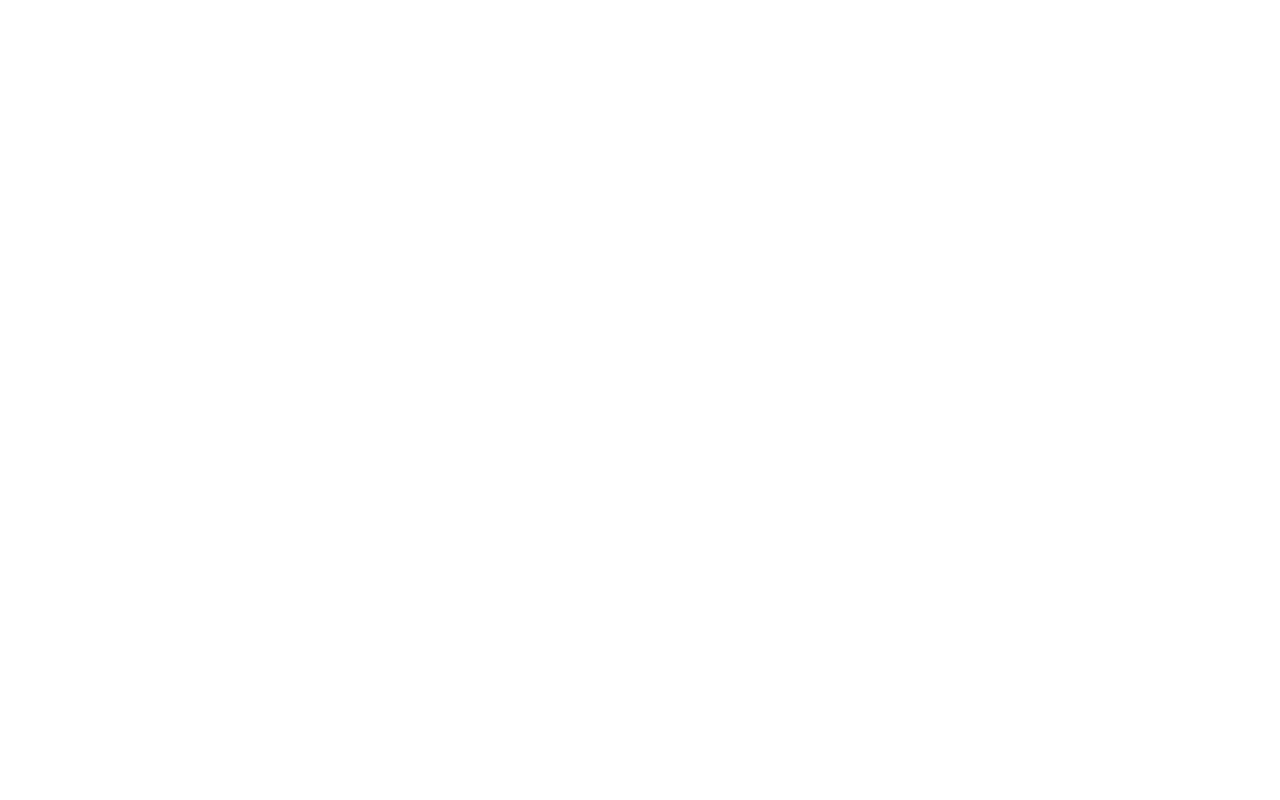
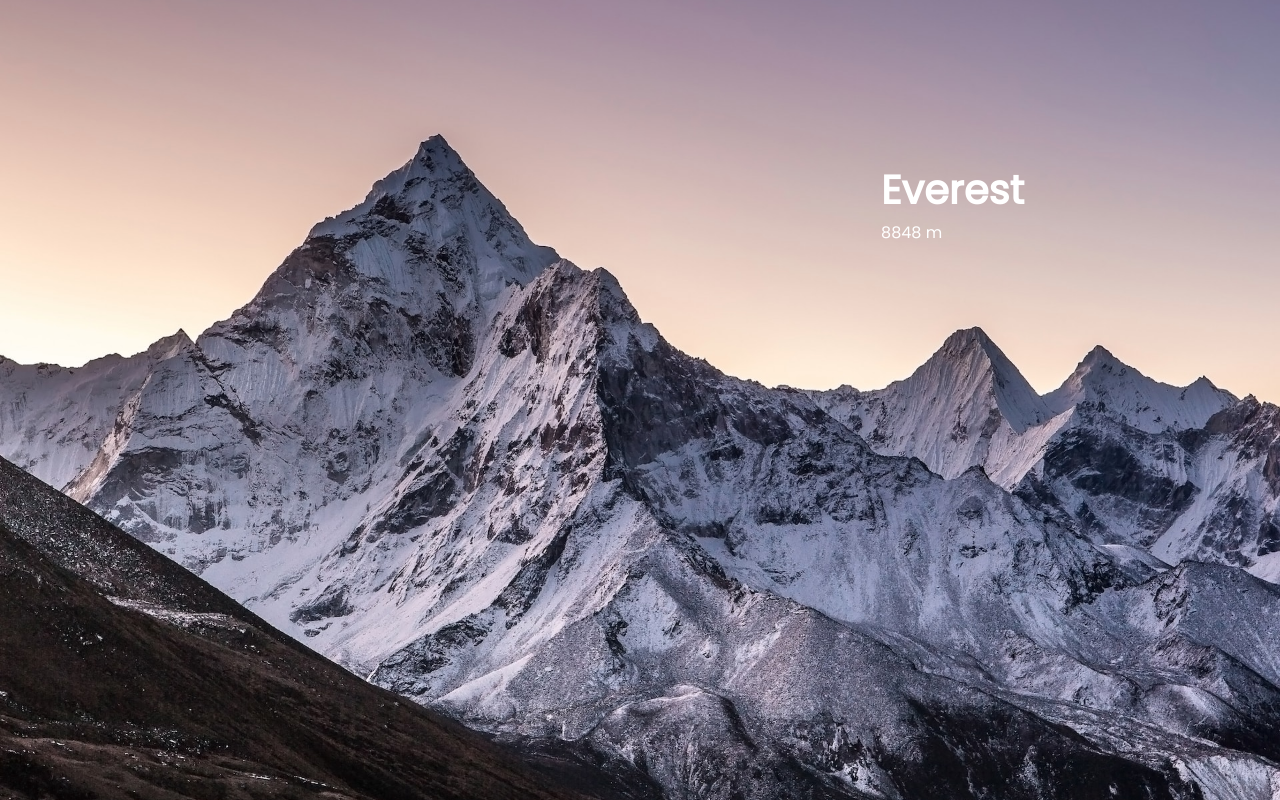
Before and after one commit to renehellmich/Position, a plain HTML site: page Position-Level-1_1/index.html in a window 1280 px wide. Drawn offline with Linux system fonts and the light colour scheme.

Commit message:
Aufgabe Position Level 1-1 erledigt

```diff
--- a/Position-Level-1_1/assets/css/style.css
+++ b/Position-Level-1_1/assets/css/style.css
@@ -0,0 +1,36 @@
+@font-face {
+    font-family: 'Poppins';
+    src: url('../fonts/Poppins-Regular.ttf');
+}
+
+* {
+    margin: 0;
+    padding: 0;
+    box-sizing: border-box;
+}
+
+:root {
+
+}
+
+html {
+    font-family: 'Poppins';
+    font-size: 16px;
+}
+
+body {
+    height: 100vh;
+    background: url('../pictures/eugene-ga-infssQ2tjeM-unsplash.jpg') center/cover;
+    background-repeat: no-repeat;
+    position: relative;
+}
+
+body div {
+    color: white;
+    position: absolute;
+    top: 20%;
+    right: 20%
+}
+body div h2 {
+    font-size: 5vh;
+}
--- a/Position-Level-1_1/index.html
+++ b/Position-Level-1_1/index.html
@@ -4,8 +4,12 @@
     <meta charset="UTF-8">
     <meta name="viewport" content="width=device-width, initial-scale=1.0">
     <title>Position-Level-1_1</title>
+    <link rel="stylesheet" href="./assets/css/style.css">
 </head>
 <body>
-
+    <div>
+        <h2>Everest</h2>
+        <p>8848 m</p>
+    </div>
 </body>
 </html>
```
Also changed, not shown: Position-Level-1_1/assets/fonts/Poppins-Regular.ttf (added).
